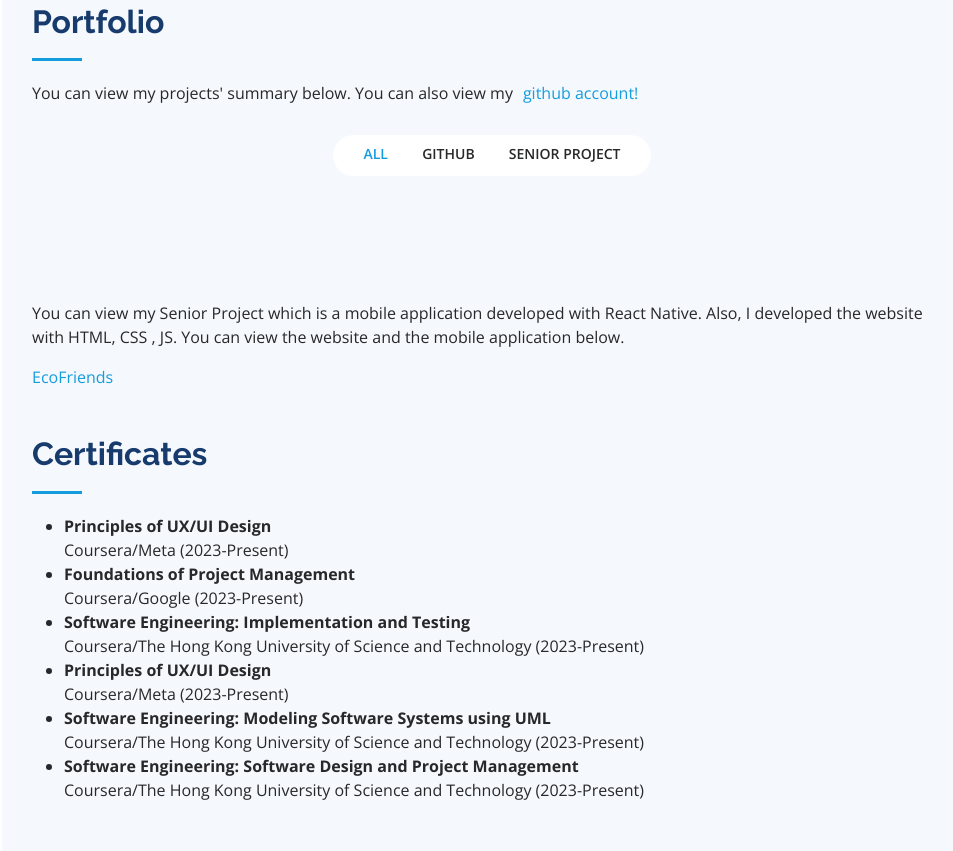
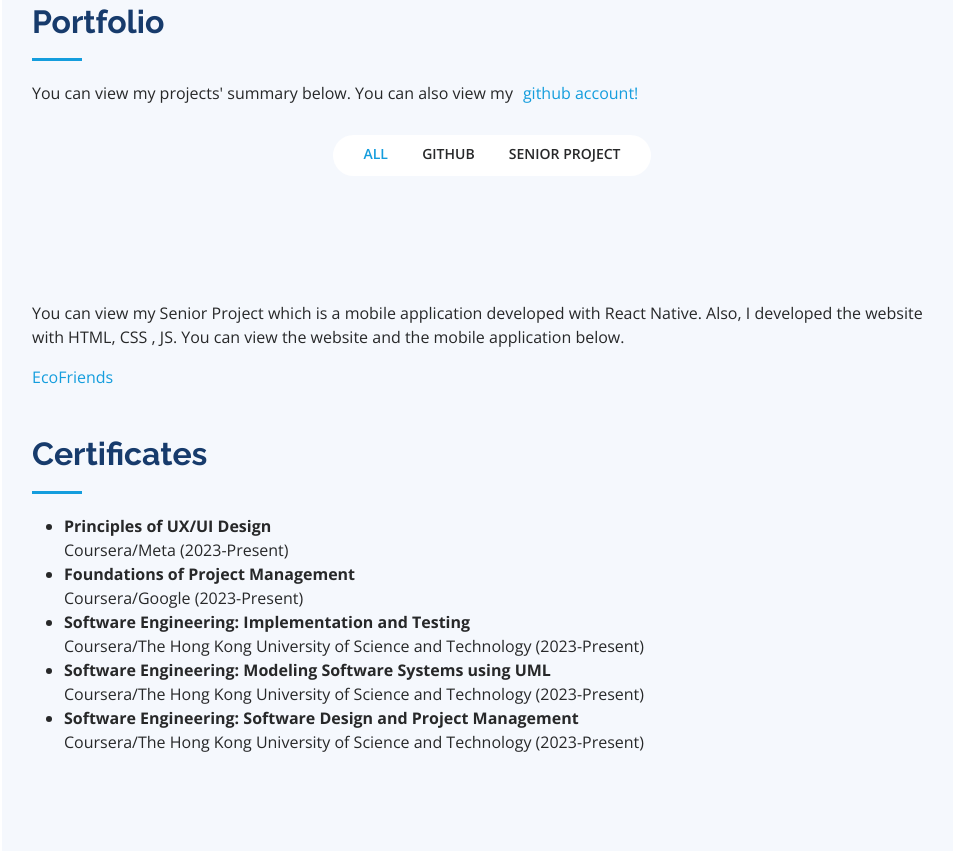
Before and after one commit to yldzgzm/yldzgzm.github.io, a plain HTML site: page index.html in a window 1280 px wide. Shown: the part 1797-2648 px from the top of the page, without its empty margins (298-1251 px from the left). Drawn offline with nearby package versions, Linux system fonts and the light colour scheme; a script that the page names is missing.

Commit message:
certificate deleted.

```diff
--- a/index.html
+++ b/index.html
@@ -284,10 +284,6 @@
               <p>Coursera/The Hong Kong University of Science and Technology  (2023-Present)</p>
             </li>
             <li>
-              <p> <strong>Principles of UX/UI Design</strong></p>
-              <p>Coursera/Meta (2023-Present)</p>
-            </li>
-            <li>
               <p> <strong>Software Engineering: Modeling Software Systems
                 using UML</strong></p>
               <p>Coursera/The Hong Kong University of Science and Technology  (2023-Present)</p>
```
